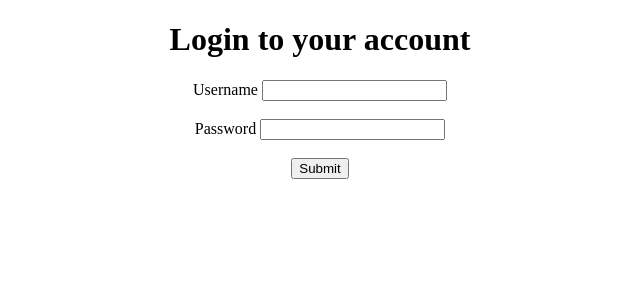
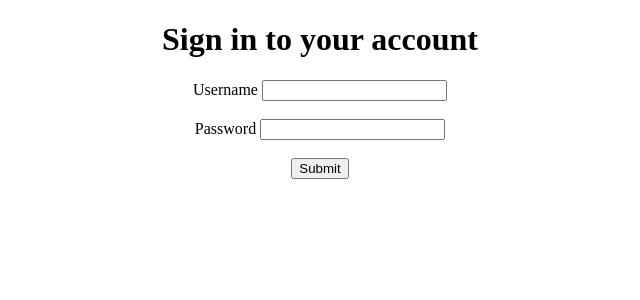
Before and after one commit to Azure2009/Code-Load-, a Flask app: page /login in a window 1280 px wide. Shown: the top 300 px of the page, without its empty margins (320-960 px from the left). Run offline with Flask 3, Linux system fonts and the light colour scheme.

Commit message:
minor frontend change on html file

```diff
--- a/templates/login.html
+++ b/templates/login.html
@@ -10,7 +10,7 @@
 
 <div class="login">
 
-<h1>Login to your account</h1>
+<h1>Sign in to your account</h1>
 
 <form action='/login' method='POST'>
 
```
